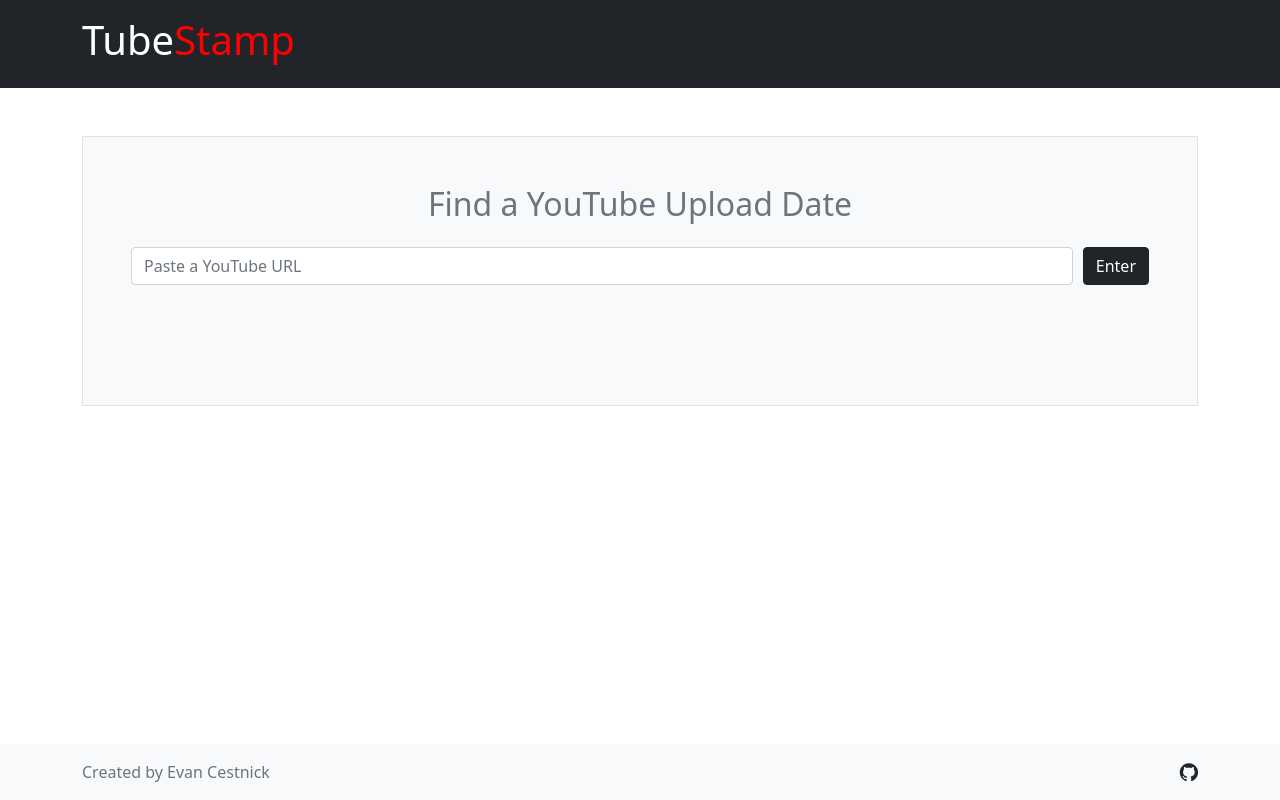
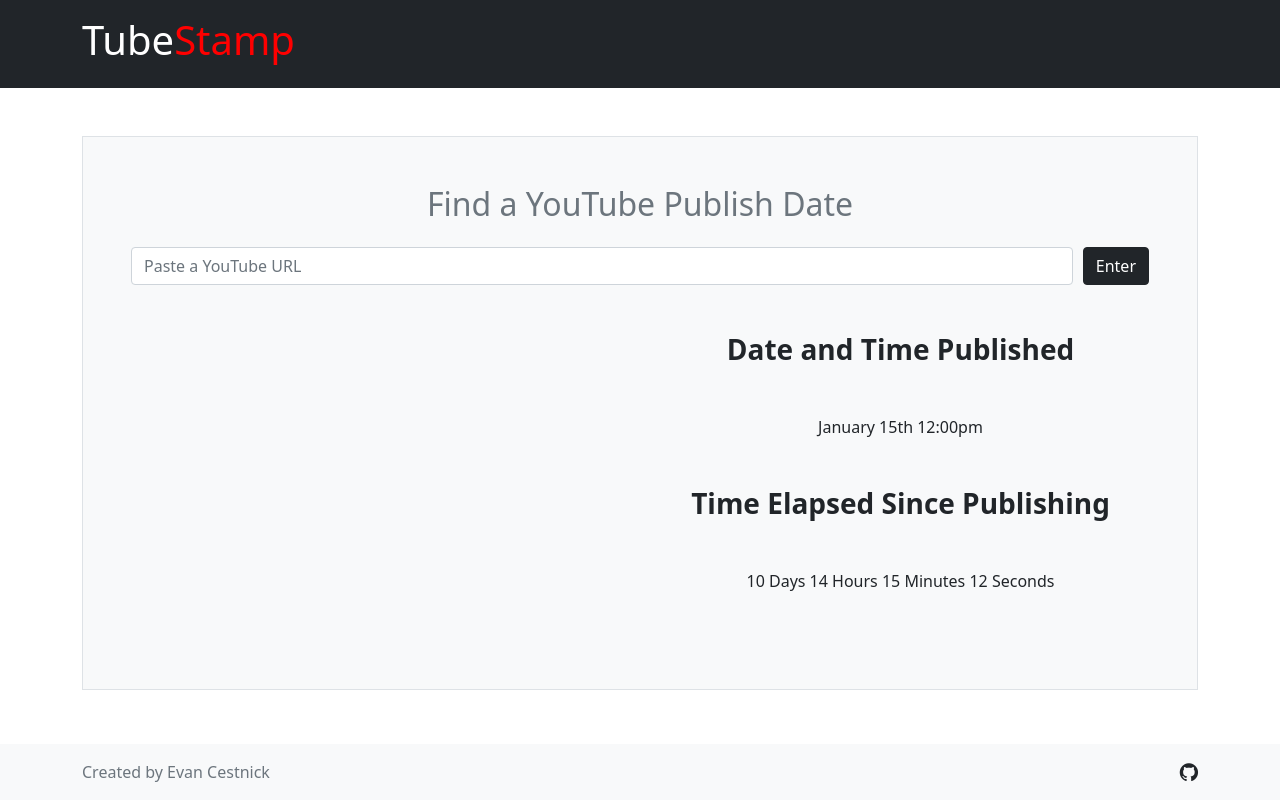
Before and after one commit to NotoriS/tube-stamp, a Vue app: page / in a window 1280 px wide. Built offline with nearby package versions, Linux system fonts and the light colour scheme.

Commit message:
Added placeholders for publish date and time elapsed

```diff
--- a/src/App.vue
+++ b/src/App.vue
@@ -52,7 +52,7 @@
   <main>
     <div class="container">
       <div class=" container bg-light my-5 p-5 border">
-        <h2 class="text-muted text-center mb-4">Find a YouTube Upload Date</h2>
+        <h2 class="text-muted text-center mb-4">Find a YouTube Publish Date</h2>
         <form class="d-flex flex-row mx-auto" @submit.prevent="getVideoData">
           <input v-model="URL" type="text" class="form-control input-margin shadow-none" :class="inputValidity" placeholder="Paste a YouTube URL">
           <button type="submit" class="btn btn-dark shadow-none">Enter</button>
@@ -61,7 +61,7 @@
           <p class="text-center m-auto">The URL you have entered is invalid.</p>
         </div>
         <div v-else class="row mt-5">
-          <div class="col-lg">
+          <div class="col-lg mb-5">
             <img class="img-fluid mb-2" :src="videoThumbnail">
             <div class="text-center">
               <b>
@@ -69,8 +69,11 @@
               </b>
             </div>
           </div>
-          <div class="col-lg">
-
+          <div class="col-lg text-center">
+            <h3><b>Date and Time Published</b></h3>
+            <div class="my-5">January 15th 12:00pm</div> <!-- Placeholder -->
+            <h3><b>Time Elapsed Since Publishing</b></h3>
+            <div class="my-5">10 Days 14 Hours 15 Minutes 12 Seconds</div> <!-- Placeholder -->
           </div>
         </div>
       </div>
```
